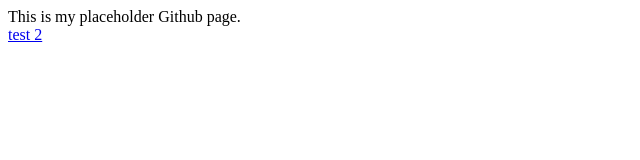
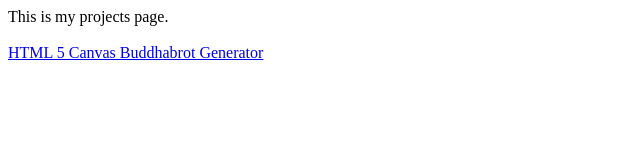
Before and after one commit to ves0t/ves0t.github.io, a plain HTML site: page index.html in a window 1280 px wide. Shown: the whole page, without its empty margins (0-640 px from the left). Drawn offline with Linux system fonts and the light colour scheme.

Commit message:
Buddhabrot Link
link added

```diff
--- a/index.html
+++ b/index.html
@@ -2,5 +2,5 @@
 	<head>
 		<title>Ves0t at GitHub</title>
 	</head>
-	<body>This is my placeholder Github page.<br/><a href = "test.html">test 2</a></body>
+	<body>This is my projects page.<br/><br/><a href = "buddhabrot.html">HTML 5 Canvas Buddhabrot Generator</a></body>
 </html>
```
